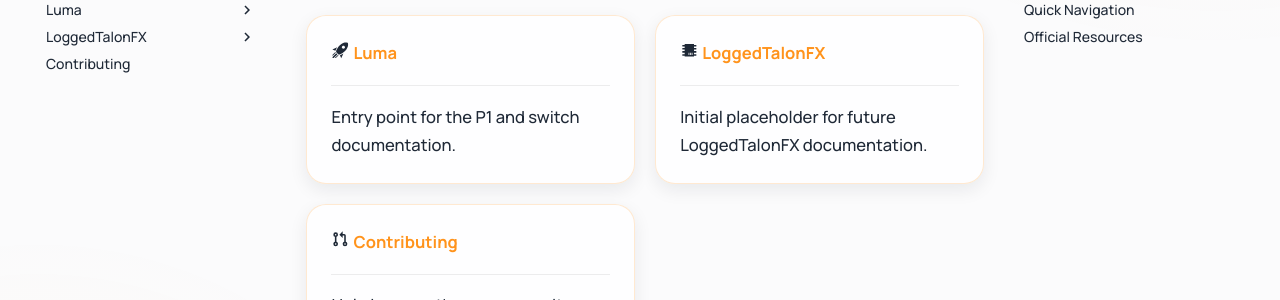
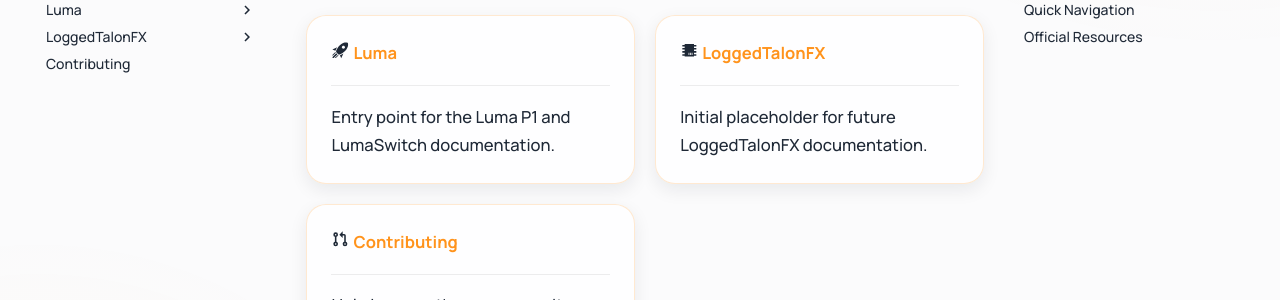
Before and after one commit to FRC5892/Luma-Docs, an MkDocs documentation site: the page built from docs/index.md, in a window 1280 px wide and 900 px high, scrolled down 497 px. Shown: the part 155-455 px from the top of the window. Built offline with MkDocs 1.6.1 and Material for MkDocs 9.7.7, drawn with Linux system fonts in a browser that asks for light colours; comment, search, counter and statistics services are not loaded.

Commit message:
Update entry point description for Luma documentation

```diff
--- a/docs/index.md
+++ b/docs/index.md
@@ -20,7 +20,7 @@ This guide was made out of a love of efficient and accurate documentation, and a
 
     ---
 
-    Entry point for the P1 and switch documentation.
+    Entry point for the Luma P1 and LumaSwitch documentation.
 
 -   :material-chip: **[LoggedTalonFX](loggedtalonfx/placeholder.md)**
 
```
